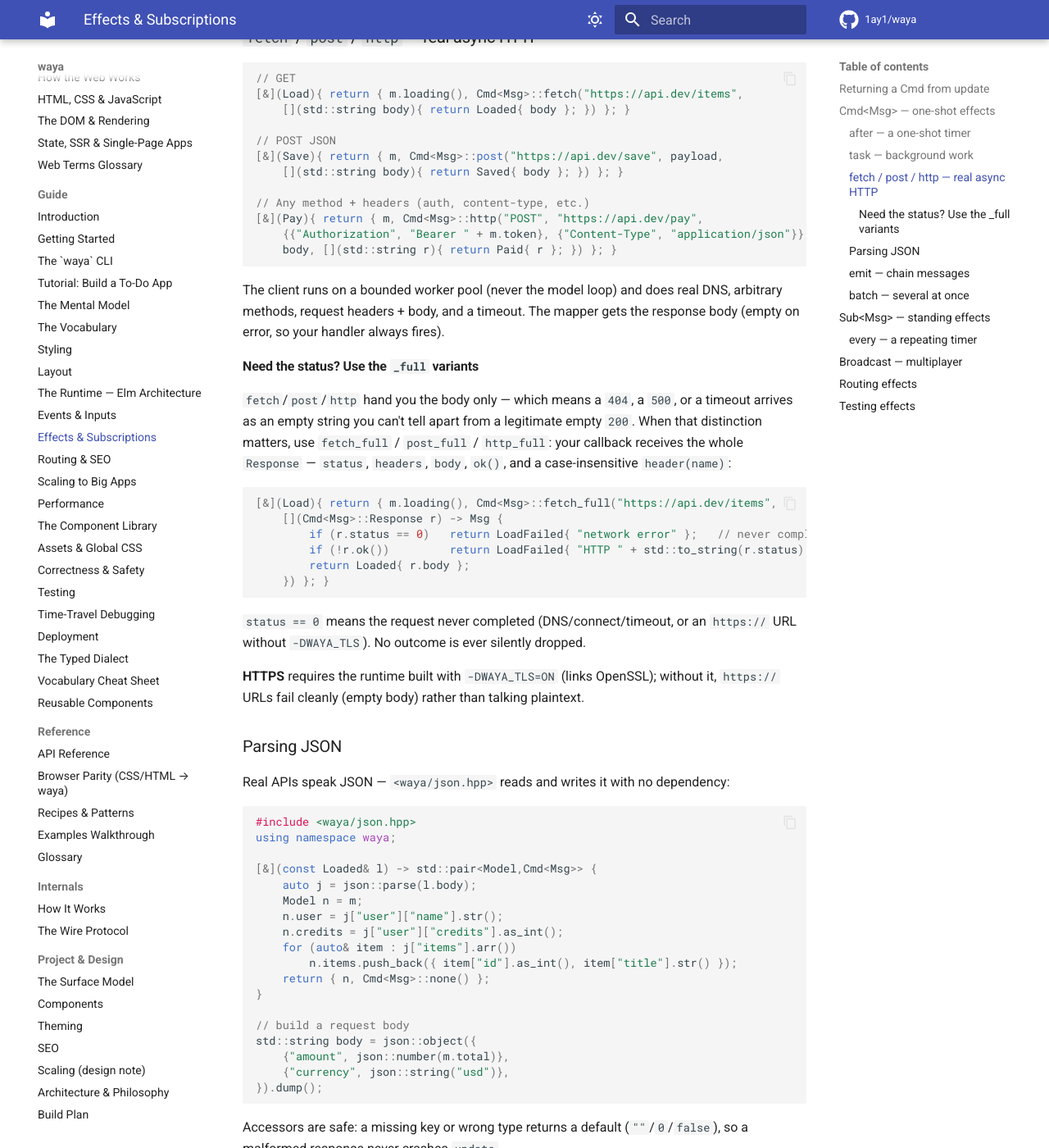
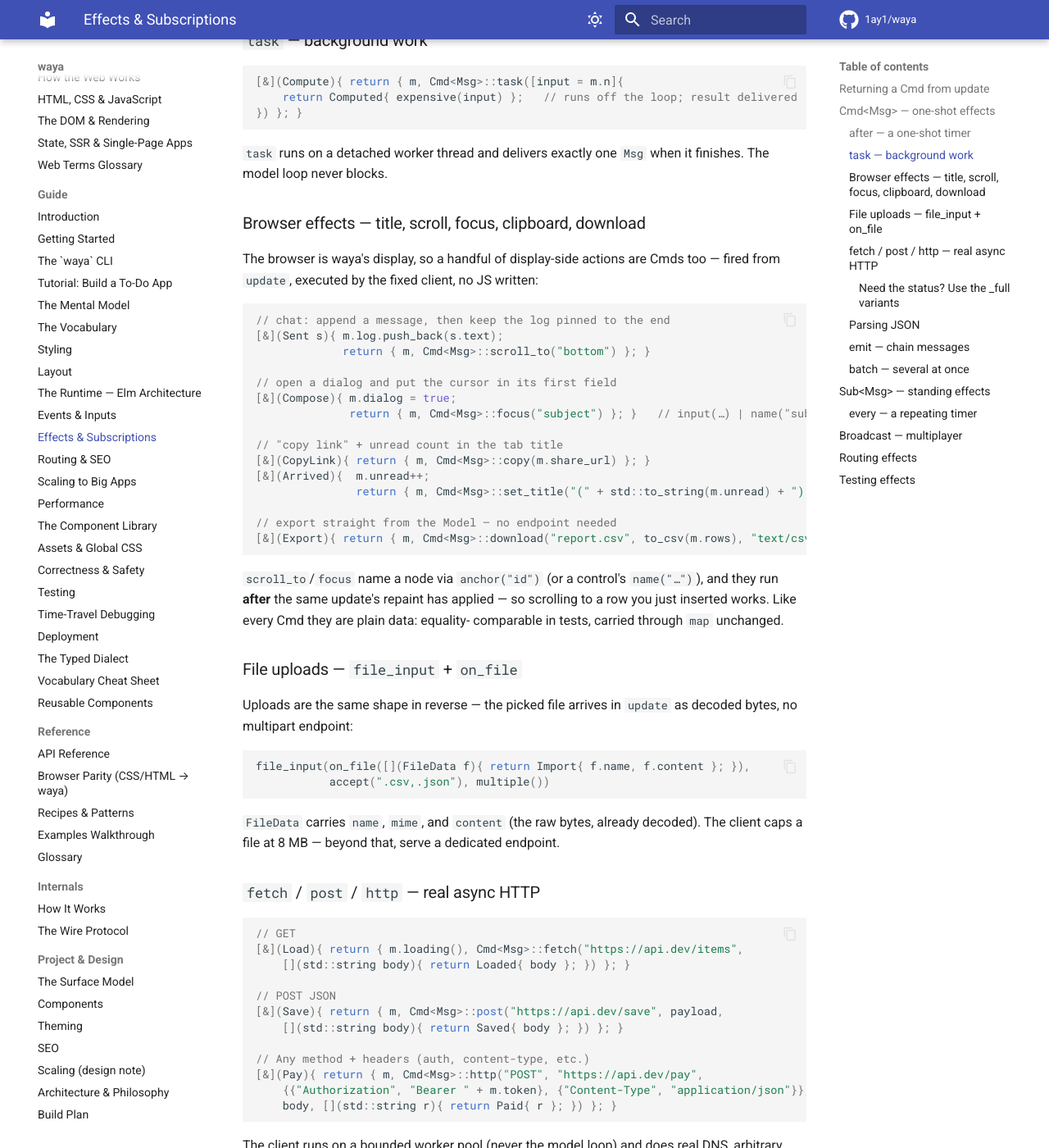
Before and after one commit to 1ay1/waya, an MkDocs documentation site: the page built from docs/08-effects.md, in a window 1280 px wide and 1400 px high, scrolled down 1673 px. Shown: the whole window at 82% size. Built offline with MkDocs 1.6.1 and Material for MkDocs 9.7.7, drawn with Linux system fonts in a browser that asks for light colours; comment, search, counter and statistics services are not loaded; some of the changed text lies outside the part shown.

Commit message:
feat: browser effects (title/scroll/focus/copy/download) + file upload
Close the "everything a web UI needs" gaps found by a systematic audit of
the Cmd vocabulary and input surface against real app requirements:

- Cmd::set_title / scroll_to / focus / blur / copy / download — display-
  side actions as plain data: equality-comparable, carried through map(),
  interpreted by perform() as @-control text frames. scroll/focus defer
  two rAFs client-side so they run strictly AFTER the same update's paint
  (scroll_to a just-inserted row works). copy has an execCommand fallback
  for non-secure contexts; download rides as base64 → Blob + object URL.

- File upload with zero ceremony: file_input(on_file(fn)) + accept()/
  multiple(), and the file_field(...) pattern for the labelled-form
  family. The client FileReader ships f<token>|name|mime|base64 (8 MB
  raw cap, under the 16 MB WS frame limit — the 'f' prefix bypasses the
  64 KB keystroke cap); FileData::parse delivers decoded bytes to update.
  anchor(id) names scroll/focus/deep-link targets.

- tests/surface_apply.test.js rewritten to mirror the CURRENT orthogonal-
  channel protocol (it still asserted the pre-85c15f1 op ids and passed
  by coincidence); + a socketpair test proving perform() emits the exact
  control frames, verified byte-for-byte through the real WS codec.

29/29 ctest, 24/24 jsdom assertions, inline client JS node --check clean.

````diff
--- a/docs/08-effects.md
+++ b/docs/08-effects.md
@@ -41,6 +41,11 @@
 | `Cmd<Msg>::navigate(url, replace=false)` | Change route (pushes history, re-routes). |
 | `Cmd<Msg>::push_url(url)` | Update the address bar only (deep-link sync, no route). |
 | `Cmd<Msg>::broadcast(topic, payload)` | Publish to every session on `topic`. |
+| `Cmd<Msg>::set_title(text)` | Set the live browser tab title (unread counts). |
+| `Cmd<Msg>::scroll_to(target, smooth=true)` | Scroll to an `anchor("…")` node, or `"top"`/`"bottom"`. |
+| `Cmd<Msg>::focus(target)` / `Cmd<Msg>::blur()` | Move keyboard focus to a named control / release it. |
+| `Cmd<Msg>::copy(text)` | Put `text` on the user's clipboard. |
+| `Cmd<Msg>::download(name, data, mime)` | Offer `data` as a browser file download. |
 | `Cmd<Msg>::batch(cmds…)` | Run several commands (variadic or a `vector`). |
 
 ### `after` — a one-shot timer
@@ -59,6 +64,49 @@
 
 `task` runs on a detached worker thread and delivers exactly one `Msg` when it
 finishes. The model loop never blocks.
+
+### Browser effects — title, scroll, focus, clipboard, download
+
+The browser is waya's display, so a handful of display-side actions are Cmds
+too — fired from `update`, executed by the fixed client, no JS written:
+
+```cpp
+// chat: append a message, then keep the log pinned to the end
+[&](Sent s){ m.log.push_back(s.text);
+             return { m, Cmd<Msg>::scroll_to("bottom") }; }
+
+// open a dialog and put the cursor in its first field
+[&](Compose){ m.dialog = true;
+              return { m, Cmd<Msg>::focus("subject") }; }   // input(…) | name("subject")
+
+// "copy link" + unread count in the tab title
+[&](CopyLink){ return { m, Cmd<Msg>::copy(m.share_url) }; }
+[&](Arrived){  m.unread++;
+               return { m, Cmd<Msg>::set_title("(" + std::to_string(m.unread) + ") Inbox") }; }
+
+// export straight from the Model — no endpoint needed
+[&](Export){ return { m, Cmd<Msg>::download("report.csv", to_csv(m.rows), "text/csv") }; }
+```
+
+`scroll_to`/`focus` name a node via `anchor("id")` (or a control's `name("…")`),
+and they run **after** the same update's repaint has applied — so scrolling to a
+row you just inserted works. Like every Cmd they are plain data: equality-
+comparable in tests, carried through `map` unchanged.
+
+### File uploads — `file_input` + `on_file`
+
+Uploads are the same shape in reverse — the picked file arrives in `update` as
+decoded bytes, no multipart endpoint:
+
+```cpp
+file_input(on_file([](FileData f){ return Import{ f.name, f.content }; }),
+           accept(".csv,.json"), multiple())
+```
+
+`FileData` carries `name`, `mime`, and `content` (the raw bytes, already
+decoded). The client caps a file at 8 MB — beyond that, serve a dedicated
+endpoint.
+
 
 ### `fetch` / `post` / `http` — real async HTTP
 
--- a/docs/19-cheatsheet.md
+++ b/docs/19-cheatsheet.md
@@ -151,7 +151,7 @@
 | **`sidebar_shell(brand, {items}, content)`** `sidebar_item(ico, l, active, Msg)` | app shell |
 | **`stat(l, v, delta)`** `metric_card(…)` `list_row(lead, t, sub, trail)` `key_value(k, v)` | data |
 | `tag("x")` `kbd("⌘")` `banner(msg, tone)` `empty_state(t, hint)` `code_block(c, lang)` | chrome |
-| **`text_field(l, v, fn)`** `email_field` `password_field` `textarea_field` `select_field` | form fields |
+| **`text_field(l, v, fn)`** `email_field` `password_field` `textarea_field` `select_field` `file_field` | form fields |
 | `switch_field(t, desc, on, Msg)` `checkbox_field(l, on, Msg)` `form_actions(…)` | form fields |
 | `confirm_dialog(open, t, msg, "OK", Yes{}, No{})` `dialog(open, Close{}, …)` | dialogs |
 
````
Also changed, not shown: docs/11-api-reference.md (+9 -0 lines), docs/14-components.md (+2 -0 lines), docs/internals/wire-protocol.md (+14 -1 lines), 9 other files.
